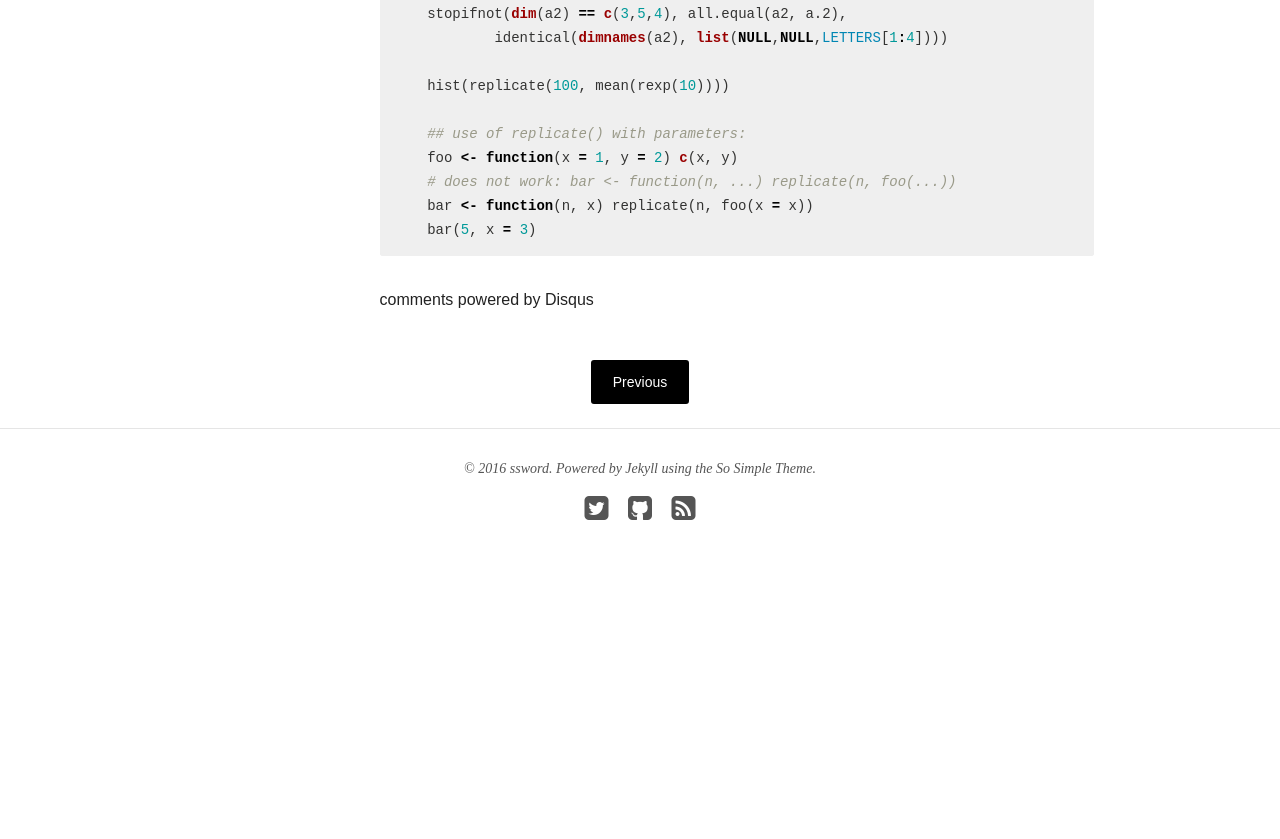
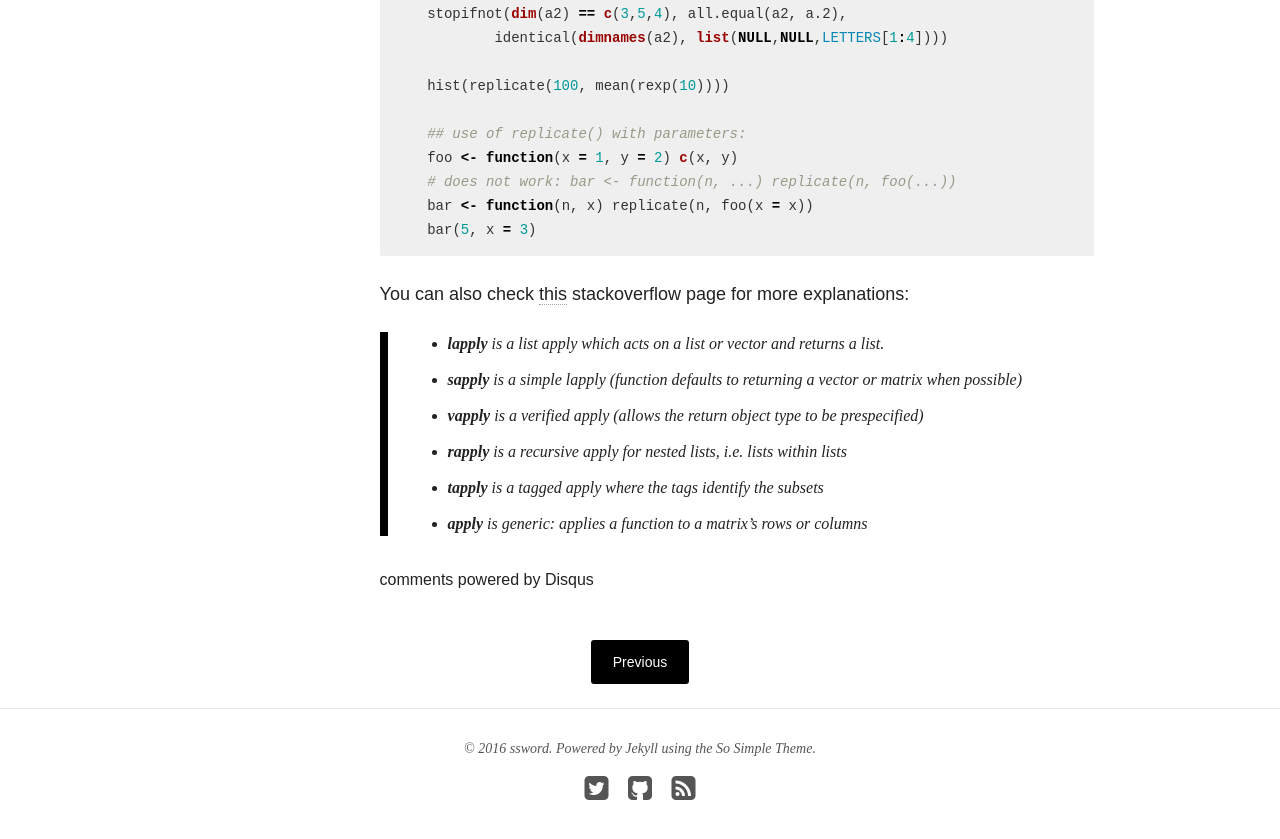
Before and after one commit to ssword/ssword.github.io, a Jekyll site: the page built from _posts/articles/2016-9-27-functionalprogrammingR.md, in a window 1280 px wide and 900 px high, scrolled down 2998 px. Shown: the top 839 px of the window. Built offline with Jekyll 4.4.1, drawn with Linux system fonts in a browser that asks for light colours; nearby versions of some CDN libraries; comment, search, counter and statistics services are not loaded; before the commit the page ends 3618 px from its top, so only the background shows below that.

Commit message:
updated funcitonal programming markdown

````diff
--- a/_posts/articles/2016-9-27-functionalprogrammingR.md
+++ b/_posts/articles/2016-9-27-functionalprogrammingR.md
@@ -80,3 +80,11 @@ vapply returns a vector or array of type matching the FUN.VALUE. If length(FUN.V
     bar <- function(n, x) replicate(n, foo(x = x))
     bar(5, x = 3)
 ```
+
+You can also check [this](http://stackoverflow.com/questions/3505701/r-grouping-functions-sapply-vs-lapply-vs-apply-vs-tapply-vs-by-vs-aggrega) stackoverflow page for more explanations:
+>* **lapply** is a list apply which acts on a list or vector and returns a list.
+> * **sapply** is a simple lapply (function defaults to returning a vector or matrix when possible)
+> * **vapply** is a verified apply (allows the return object type to be prespecified)
+> * **rapply** is a recursive apply for nested lists, i.e. lists within lists
+> * **tapply** is a tagged apply where the tags identify the subsets
+> * **apply** is generic: applies a function to a matrix's rows or columns
````
Also changed, not shown: other parts of _posts/articles/2016-9-27-functionalprogrammingR.md (+1 -1 lines).
